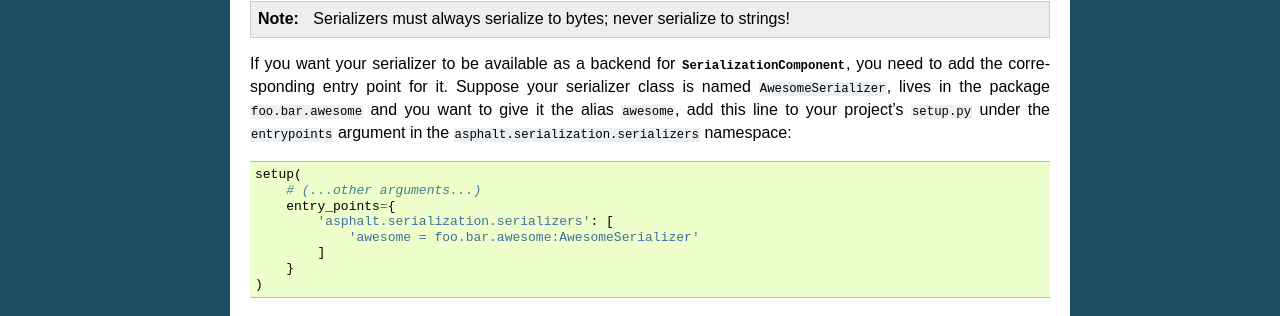
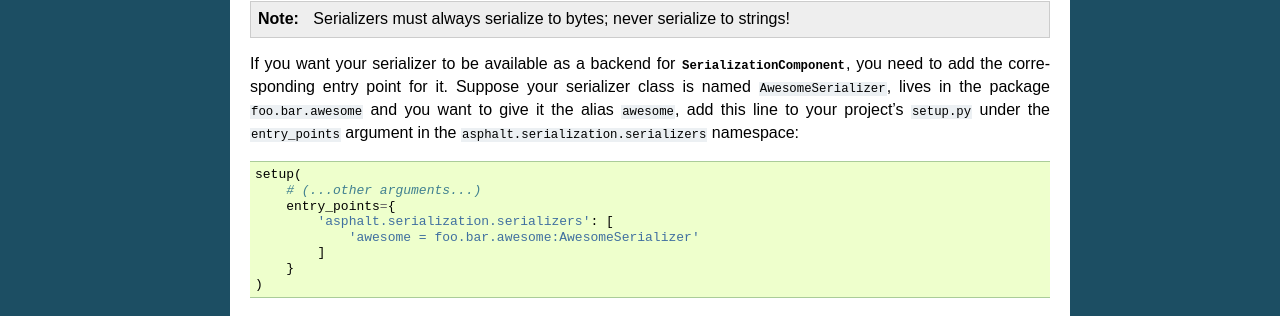
Before and after one commit to asphalt-framework/asphalt-serialization, a Sphinx documentation site: the page built from docs/extending.rst, in a window 1280 px wide. Shown: the part 317-633 px from the top of the page. Built offline with Sphinx 7.4.7, drawn with Linux system fonts in a browser that asks for light colours.

Commit message:
Fixed typo

```diff
--- a/docs/extending.rst
+++ b/docs/extending.rst
@@ -19,7 +19,7 @@ If you want your serializer to be available as a backend for
 :class:`~asphalt.serialization.component.SerializationComponent`, you need to add the corresponding
 entry point for it. Suppose your serializer class is named ``AwesomeSerializer``, lives in the
 package ``foo.bar.awesome`` and you want to give it the alias ``awesome``, add this line to your
-project's ``setup.py`` under the ``entrypoints`` argument in the
+project's ``setup.py`` under the ``entry_points`` argument in the
 ``asphalt.serialization.serializers`` namespace:
 
 .. code-block:: python
```
